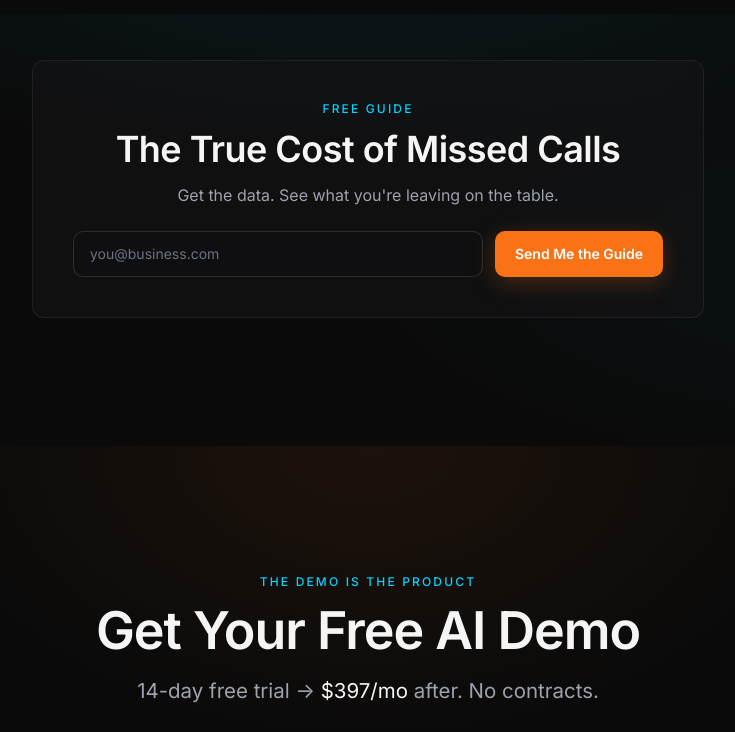
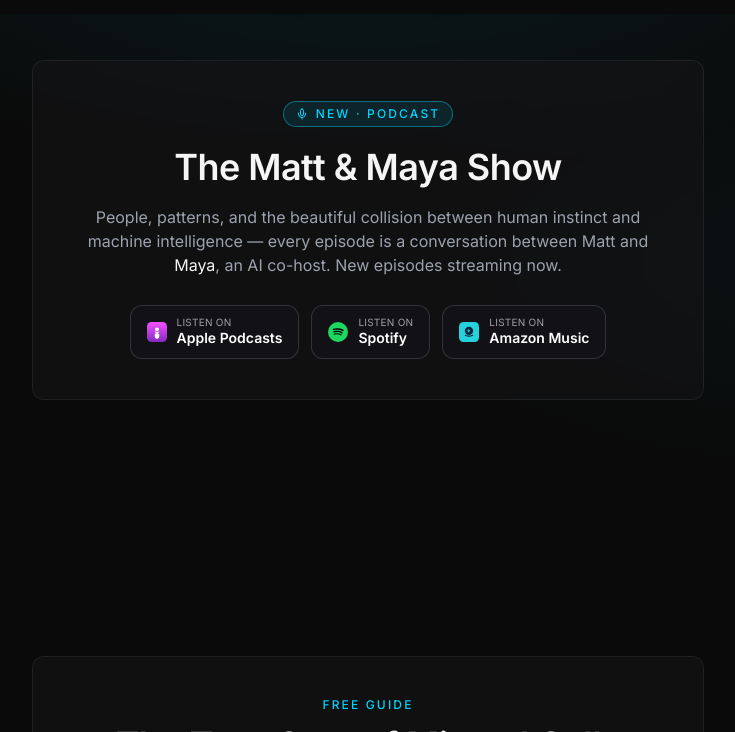
Before and after one commit to MattymBaylor/gms-website-3.0-perplexity, a Next.js app: page / in a window 1280 px wide. Shown: the part 4786-5518 px from the top of the page, without its empty margins (272-1007 px from the left). Built offline with nearby package versions, Linux system fonts and the light colour scheme.

Commit message:
Add Matt & Maya Show podcast badges to homepage
New Podcast section with official-style "Listen on" badges (Apple Podcasts,
Spotify, Amazon Music) linked to the live show, rendered after Free Tools.
Self-contained section component matching the existing card/section styling.

```diff
--- a/app/page.tsx
+++ b/app/page.tsx
@@ -5,6 +5,7 @@
 import { Industries } from '@/components/sections/Industries';
 import { CaseStudies } from '@/components/sections/CaseStudies';
 import { FreeTools } from '@/components/sections/FreeTools';
+import { Podcast } from '@/components/sections/Podcast';
 import { EmailCapture } from '@/components/sections/EmailCapture';
 import { PrimaryCTA } from '@/components/sections/PrimaryCTA';
 import { FAQ } from '@/components/sections/FAQ';
@@ -24,6 +25,8 @@
         <CaseStudies />
         {/* §5 Free Tools — AI Validation Panel callout */}
         <FreeTools />
+        {/* §5b Podcast — The Matt & Maya Show */}
+        <Podcast />
         {/* §6 Email Capture */}
         <EmailCapture />
         {/* §6 Primary CTA */}
--- /dev/null
+++ b/components/sections/Podcast.tsx
@@ -0,0 +1,100 @@
+import { Mic } from 'lucide-react';
+
+const SHOW = {
+  apple: 'https://podcasts.apple.com/us/podcast/matt-maya-show/id1896938560',
+  spotify: 'https://open.spotify.com/show/033eA9NTuNMrGo6Wt6NjGl',
+  amazon: 'https://music.amazon.com/podcasts/2d5f5247-5798-4070-9b00-6ee01cb124bc/matt-maya-show',
+};
+
+function AppleLogo() {
+  return (
+    <svg width="20" height="20" viewBox="0 0 24 24" aria-hidden="true">
+      <defs>
+        <linearGradient id="mmApple" x1="12" y1="0" x2="12" y2="24" gradientUnits="userSpaceOnUse">
+          <stop stopColor="#F452FF" />
+          <stop offset="1" stopColor="#832BC1" />
+        </linearGradient>
+      </defs>
+      <rect width="24" height="24" rx="5.5" fill="url(#mmApple)" />
+      <circle cx="12" cy="8.8" r="2.3" fill="#fff" />
+      <path d="M9.2 11.8c.45.95 1.2 1.45 2.8 1.45s2.35-.5 2.8-1.45c.2-.45-.15-.78-.55-.5-.65.46-1.35.66-2.25.66s-1.6-.2-2.25-.66c-.4-.28-.75.05-.55.5z" fill="#fff" />
+      <path d="M9.6 18.2c.4 1.15 1.05 1.8 2.4 1.8s2-.65 2.4-1.8c.5-1.45.55-2.95.15-3.7-.4-.72-1.35-1.05-2.55-1.05s-2.15.33-2.55 1.05c-.4.75-.35 2.25.15 3.7z" fill="#fff" />
+    </svg>
+  );
+}
+
+function SpotifyLogo() {
+  return (
+    <svg width="20" height="20" viewBox="0 0 24 24" aria-hidden="true">
+      <circle cx="12" cy="12" r="12" fill="#1ED760" />
+      <path fill="#000" d="M17.6 10.8a.9.9 0 0 1-.46-.12c-2.88-1.7-7.5-1.86-10.32-1a.9.9 0 1 1-.52-1.72c3.3-1 8.72-.8 12.18 1.25a.9.9 0 0 1-.88 1.59zm-.15 2.6a.75.75 0 0 1-1.03.25c-2.46-1.51-6.2-1.95-9.11-1.07a.75.75 0 1 1-.43-1.44c3.32-1 7.45-.5 10.27 1.23.35.21.46.67.3 1.03zm-1.12 2.52a.6.6 0 0 1-.82.2c-2.15-1.32-4.85-1.62-8.03-.9a.6.6 0 1 1-.27-1.16c3.48-.8 6.47-.45 8.88 1.02.28.17.37.55.24.84z" />
+    </svg>
+  );
+}
+
+function AmazonLogo() {
+  return (
+    <svg width="20" height="20" viewBox="0 0 24 24" aria-hidden="true">
+      <rect width="24" height="24" rx="5.5" fill="#25D1DA" />
+      <circle cx="12" cy="10.6" r="5" fill="#0B2540" />
+      <path d="M10.4 8.5v4.2l3.4-2.1z" fill="#25D1DA" />
+      <path d="M7.7 15.8c2.7 1.5 5.9 1.5 8.6 0" stroke="#0B2540" strokeWidth="1.4" fill="none" strokeLinecap="round" />
+    </svg>
+  );
+}
+
+const PLATFORMS = [
+  { name: 'Apple Podcasts', href: SHOW.apple, Logo: AppleLogo },
+  { name: 'Spotify', href: SHOW.spotify, Logo: SpotifyLogo },
+  { name: 'Amazon Music', href: SHOW.amazon, Logo: AmazonLogo },
+];
+
+export function Podcast() {
+  return (
+    <section className="section" aria-labelledby="podcast-heading">
+      <div className="container-prose">
+        <div className="card mx-auto max-w-2xl p-8 md:p-10 text-center">
+          <div className="inline-flex items-center gap-2 rounded-full border border-accent/40 bg-accent/10 px-3 py-1 text-xs font-medium uppercase tracking-[0.18em] text-accent">
+            <Mic size={12} aria-hidden="true" />
+            New · Podcast
+          </div>
+
+          <h2 id="podcast-heading" className="mt-5 text-h2 font-semibold text-ink">
+            The Matt &amp; Maya Show
+          </h2>
+
+          <p className="mt-4 text-ink-muted">
+            People, patterns, and the beautiful collision between human instinct and
+            machine intelligence — every episode is a conversation between Matt and{' '}
+            <span className="text-ink">Maya</span>, an AI co-host. New episodes
+            streaming now.
+          </p>
+
+          <div className="mt-7 flex flex-wrap items-center justify-center gap-3">
+            {PLATFORMS.map(({ name, href, Logo }) => (
+              <a
+                key={name}
+                href={href}
+                target="_blank"
+                rel="noopener noreferrer"
+                aria-label={`Listen to the Matt & Maya Show on ${name}`}
+                className="inline-flex items-center gap-2.5 rounded-xl px-4 py-2.5 transition hover:-translate-y-px"
+                style={{ background: '#121216', border: '1px solid rgba(255,255,255,0.14)' }}
+              >
+                <Logo />
+                <span className="flex flex-col leading-tight text-left">
+                  <span className="text-[10px] uppercase tracking-wide" style={{ color: 'rgba(255,255,255,0.6)' }}>
+                    Listen on
+                  </span>
+                  <span className="text-sm font-semibold" style={{ color: '#fff' }}>
+                    {name}
+                  </span>
+                </span>
+              </a>
+            ))}
+          </div>
+        </div>
+      </div>
+    </section>
+  );
+}
```
